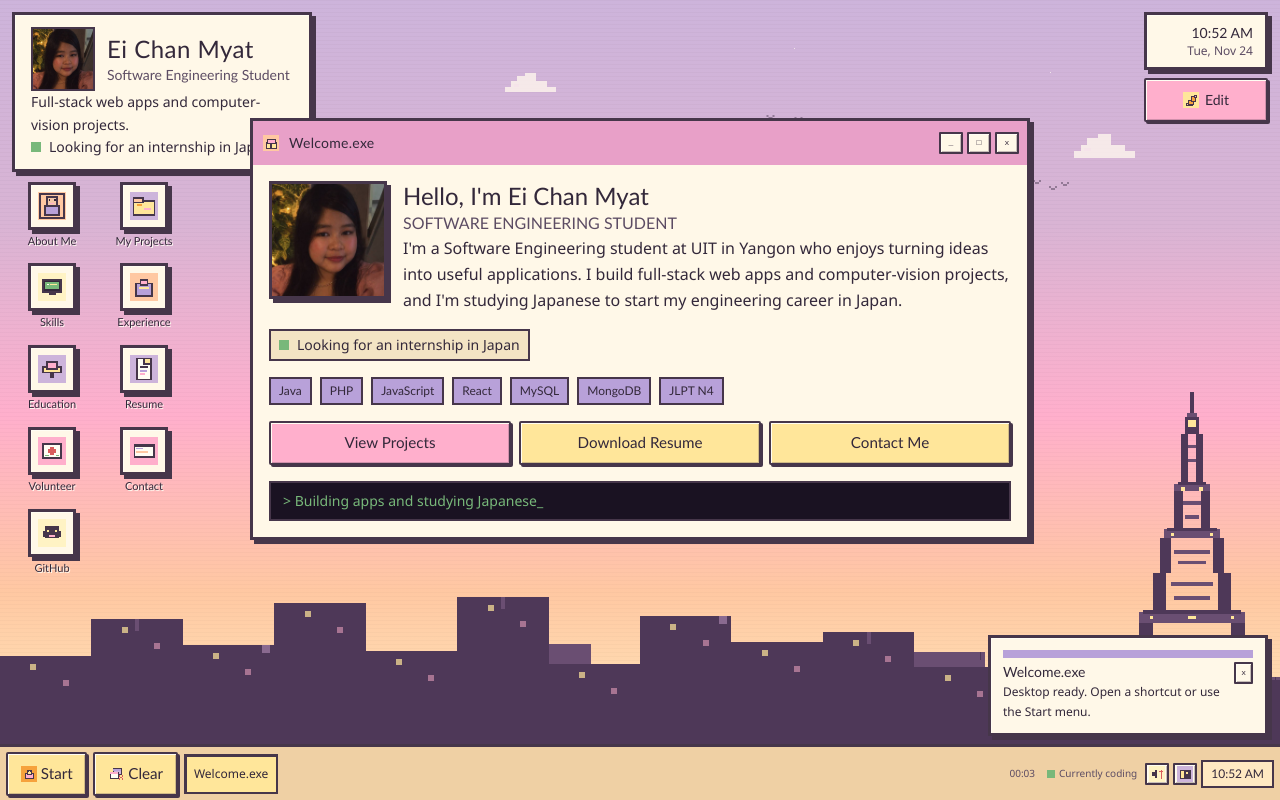
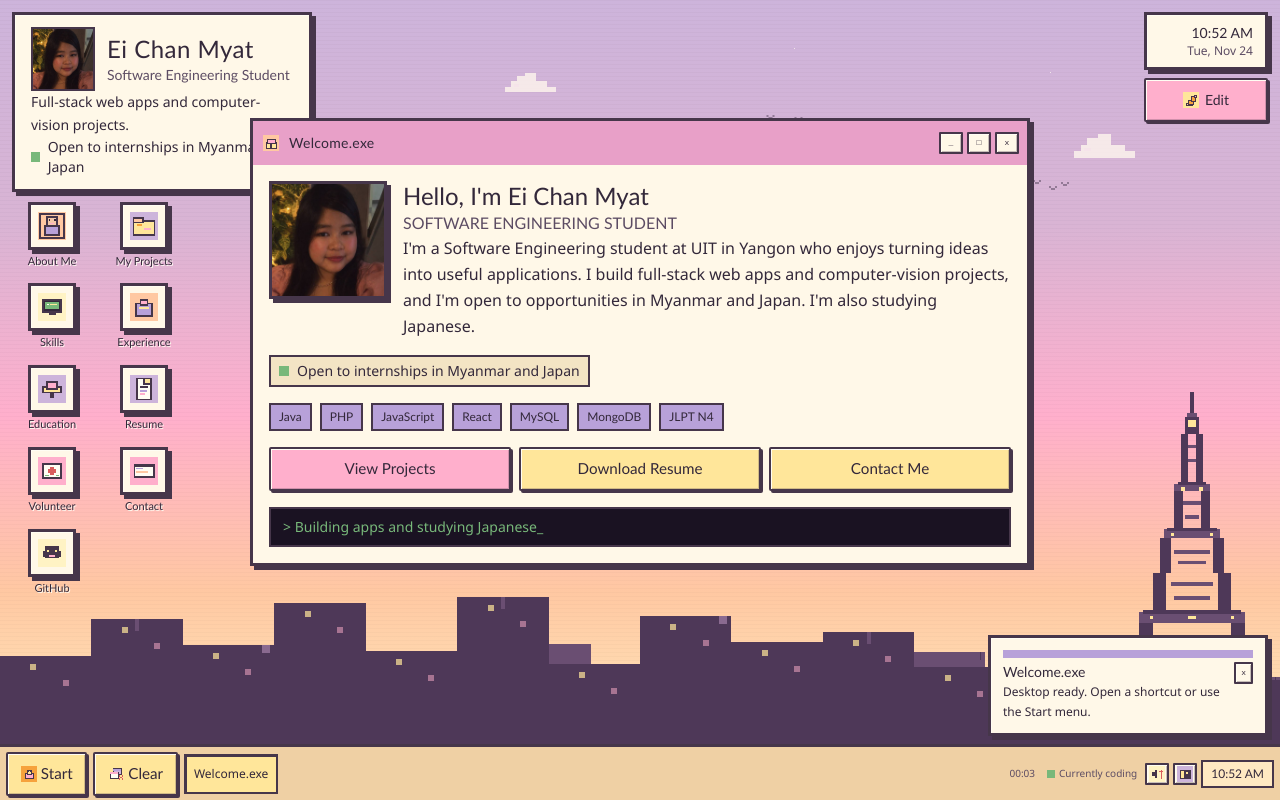
Before and after one commit to EiChanMyat/Portfilio-building, a React (Vite) app: page / in a window 1280 px wide. Built offline with nearby package versions, Linux system fonts and the light colour scheme.

Commit message:
country to work change

```diff
--- a/index.html
+++ b/index.html
@@ -3,10 +3,10 @@
   <head>
     <meta charset="UTF-8" />
     <meta name="viewport" content="width=device-width, initial-scale=1.0" />
-    <meta name="description" content="Portfolio of Ei Chan Myat, a Software Engineering student in Yangon who builds full-stack web apps and computer-vision projects and is aiming for an engineering career in Japan." />
+    <meta name="description" content="Portfolio of Ei Chan Myat, a Software Engineering student in Yangon who builds full-stack web apps and computer-vision projects and is open to opportunities in Myanmar and Japan." />
     <title>Ei Chan Myat | Software Engineering Student</title>
     <meta property="og:title" content="Ei Chan Myat | Software Engineering Student" />
-    <meta property="og:description" content="Full-stack web apps and computer-vision projects. Aiming for an engineering career in Japan." />
+    <meta property="og:description" content="Full-stack web apps and computer-vision projects. Open to opportunities in Myanmar and Japan." />
     <meta property="og:type" content="website" />
     <link rel="icon" type="image/svg+xml" href="/favicon.svg" />
   </head>
--- a/src/data/portfolio.ts
+++ b/src/data/portfolio.ts
@@ -125,17 +125,17 @@ export const personalInfo: PersonalInfo = {
   osName: 'Ei Chan Myat OS',
   greeting: "Hello, I'm Ei Chan Myat",
   introduction:
-    "I'm a Software Engineering student at UIT in Yangon who enjoys turning ideas into useful applications. I build full-stack web apps and computer-vision projects, and I'm studying Japanese to start my engineering career in Japan.",
+    "I'm a Software Engineering student at UIT in Yangon who enjoys turning ideas into useful applications. I build full-stack web apps and computer-vision projects, and I'm open to opportunities in Myanmar and Japan. I'm also studying Japanese.",
   specialization: 'Full-stack web apps and computer-vision projects.',
   currentFocus:
     'Studying for JLPT N3 while getting stronger in TypeScript, Next.js and Python.',
   location: 'Yangon, Myanmar',
-  workPreference: 'Looking for an internship in Japan',
-  availability: 'Looking for an internship in Japan',
+  workPreference: 'Open to Myanmar and Japan',
+  availability: 'Open to internships in Myanmar and Japan',
   currentlyCoding: 'Currently coding',
   terminalStatus: '> Building apps and studying Japanese_',
   bio:
-    "I study Software Engineering at the University of Information Technology (UIT) in Yangon, and I have completed four of my five years. I started with Java and PHP, then moved on to full-stack web development and computer vision. I enjoy making ideas come true by building applications, like Toma, my habit-tracking web app. My interest in Japan began with Japanese movies and online content. What I admire most is how people there work: their discipline, punctuality, respect for others and teamwork. That is why I started studying Japanese. I passed JLPT N4 and I am now studying for N3. I am honest, hardworking and eager to learn, and I want to build a long-term engineering career in Japan.",
+    "I study Software Engineering at the University of Information Technology (UIT) in Yangon, and I have completed four of my five years. I started with Java and PHP, then moved on to full-stack web development and computer vision. I enjoy making ideas come true by building applications, like Toma, my habit-tracking web app. My interest in Japan began with Japanese movies and online content. What I admire most is how people there work: their discipline, punctuality, respect for others and teamwork. That is why I started studying Japanese. I passed JLPT N4 and I am now studying for N3. I am honest, hardworking and eager to learn, and I want to build a long-term engineering career, in Myanmar or in Japan. I am happy to work with teams in either country.",
   interests: [
     'Full-stack web development',
     'Computer vision',
@@ -149,13 +149,13 @@ export const personalInfo: PersonalInfo = {
     'Python and APIs',
   ],
   careerObjective:
-    'I want to start as a developer at a company in Japan, learn its systems and way of working, and take on more responsibility over time, such as designing and improving larger parts of a system. In the long term I want to be an engineer my team and customers can trust.',
+    'I want to start as a developer at a company in Myanmar or Japan, learn its systems and way of working, and take on more responsibility over time, such as designing and improving larger parts of a system. In the long term I want to be an engineer my team and customers can trust.',
   technologiesSummary: ['Java', 'PHP', 'JavaScript', 'React', 'MySQL', 'MongoDB', 'JLPT N4'],
   stats: {
     projectsCompleted: '5',
     technologiesUsed: '15+',
     yearsBuilding: '4',
-    availability: 'Open to internships in Japan',
+    availability: 'Open to internships in Myanmar and Japan',
   },
 };
 
@@ -484,7 +484,7 @@ export const contactFormEndpoint = '';
 export const siteMeta = {
   title: 'Ei Chan Myat | Software Engineering Student',
   description:
-    'Portfolio of Ei Chan Myat, a Software Engineering student in Yangon who builds full-stack web apps and computer-vision projects and is aiming for an engineering career in Japan.',
+    'Portfolio of Ei Chan Myat, a Software Engineering student in Yangon who builds full-stack web apps and computer-vision projects and is open to opportunities in Myanmar and Japan.',
   canonical: 'https://portfilio-building.vercel.app/',
 };
 
```
